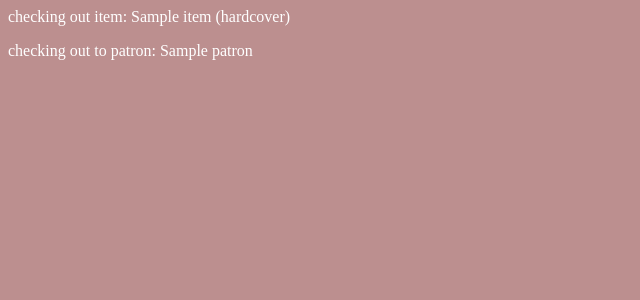
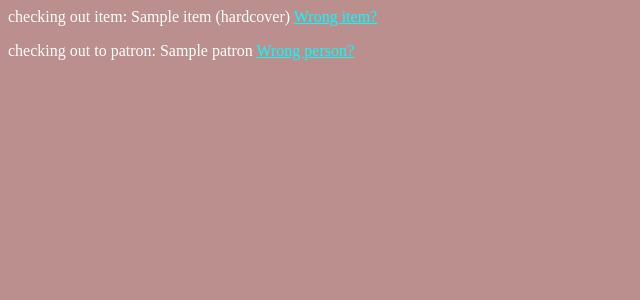
Before and after one commit to jmbiggs/my_library, a Django app: template catalog/templates/catalog/checkout.html in a window 1280 px wide. Shown: the top 300 px of the page, without its empty margins (0-640 px from the left). Run offline with Django 3.2, Linux system fonts and the light colour scheme; the template is opened without the code that fills it: values that come from a table or form of the project are taken from there, others are empty; tables that the repository leaves empty hold one stand-in row (values such as "Sample post").

Commit message:
Added ‘wrong person/item’ reset to search options

```diff
--- a/catalog/templates/catalog/checkout.html
+++ b/catalog/templates/catalog/checkout.html
@@ -41,7 +41,13 @@
 
 {% else %}
 
-	<p> checking out item: {{ item }} </p>
+	<p> checking out item: {{ item }}
+	{% if patron is None %}
+		<a href="{% url 'checkout' %}">Wrong item?</a>
+	{% else %}
+		<a href="{% url 'checkout' %}?patron={{ patron.id }}">Wrong item?</a>
+	{% endif %}
+	</p>
 
 {% endif %}
 
@@ -81,6 +87,12 @@
 
 {% else %}
 
-	<p> checking out to patron: {{ patron.patron_name }} </p>
+	<p> checking out to patron: {{ patron.patron_name }}
+	{% if item is None %}
+		<a href="{% url 'checkout' %}">Wrong person?</a>
+	{% else %}
+		<a href="{% url 'checkout' %}?item={{ item.id }}">Wrong person?</a>
+	{% endif %}
+	</p>
 
 {% endif %}
```
